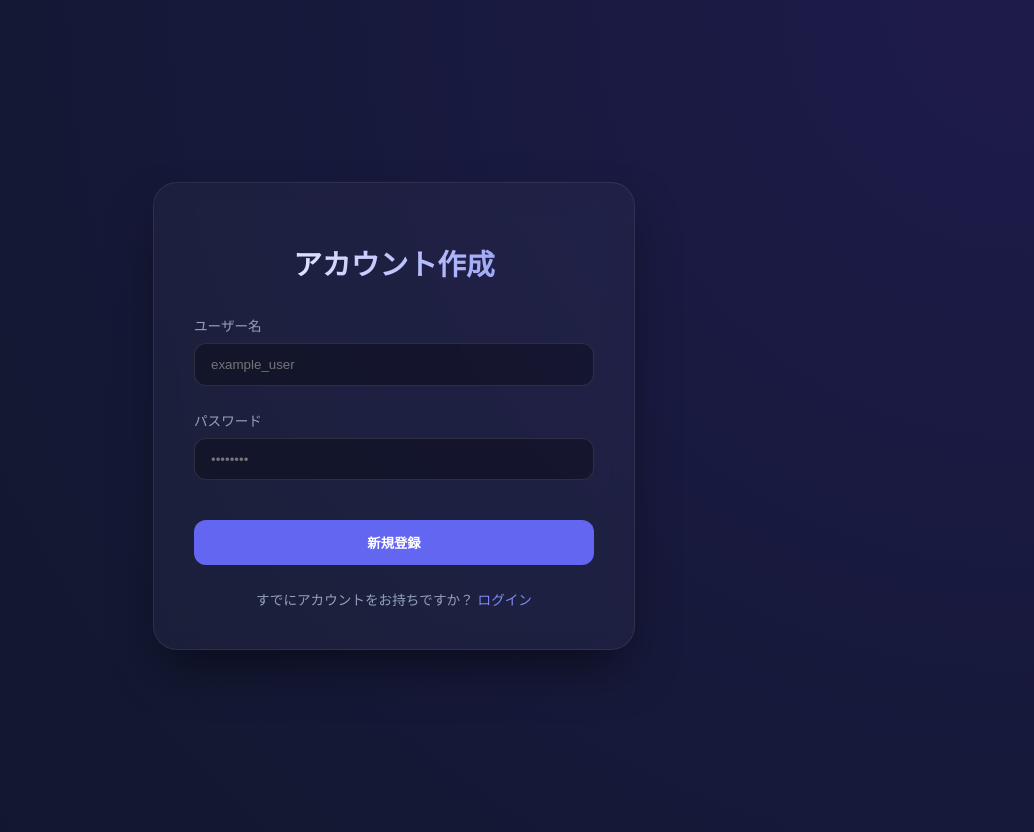
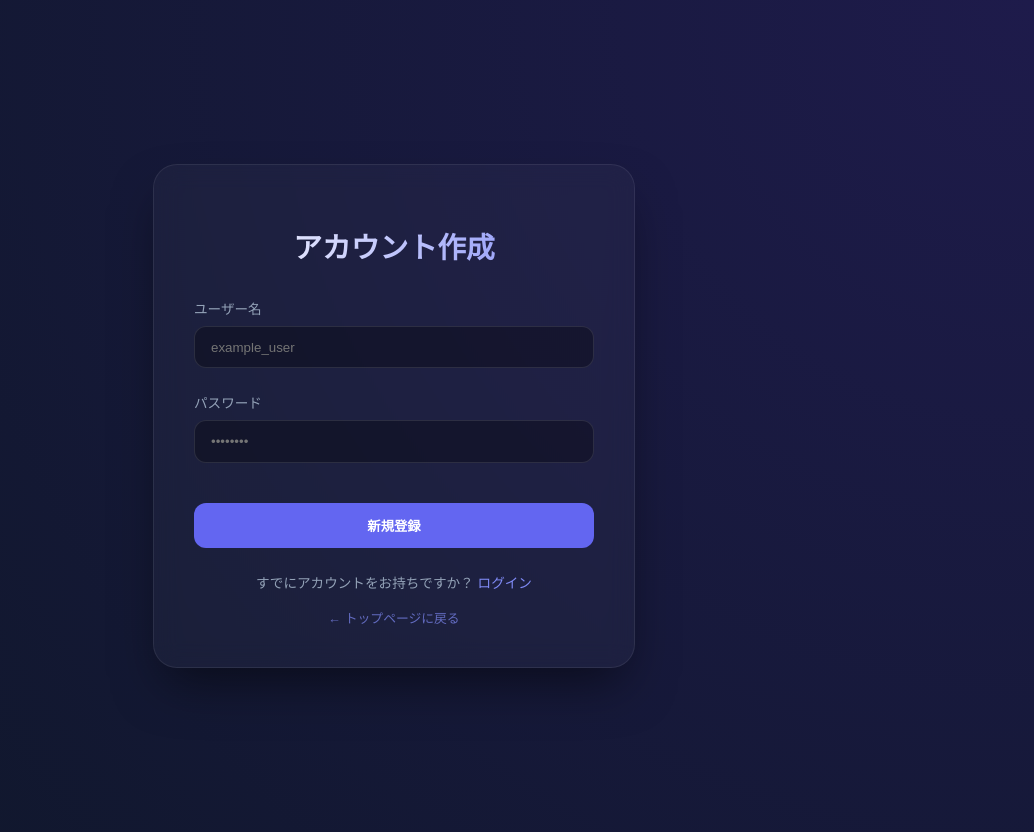
Before and after one commit to GithubOgY/fastapi_xserver, a FastAPI app: page /register in a window 1280 px wide. Shown: the whole page, without its empty margins (246-1280 px from the left). Run offline with FastAPI, Linux system fonts and the light colour scheme.

Commit message:
style: Add/Update back to home links in auth pages

```diff
--- a/templates/login.html
+++ b/templates/login.html
@@ -114,7 +114,9 @@
         </form>
         <div class="back">
             <p style="margin-bottom: 1rem;">アカウントをお持ちでない方は <a href="/register">新規登録</a></p>
-            <a href="/">トップページへ戻る</a>
+            <div style="margin-top: 1rem;">
+                <a href="/" style="opacity: 0.7; font-size: 0.8rem;">← トップページへ戻る</a>
+            </div>
         </div>
     </div>
 </body>
--- a/templates/register.html
+++ b/templates/register.html
@@ -119,6 +119,9 @@
         </form>
         <div class="link">
             すでにアカウントをお持ちですか？ <a href="/login">ログイン</a>
+            <div style="margin-top: 1rem;">
+                <a href="/" style="opacity: 0.7; font-size: 0.8rem;">← トップページに戻る</a>
+            </div>
         </div>
     </div>
 </body>
```
